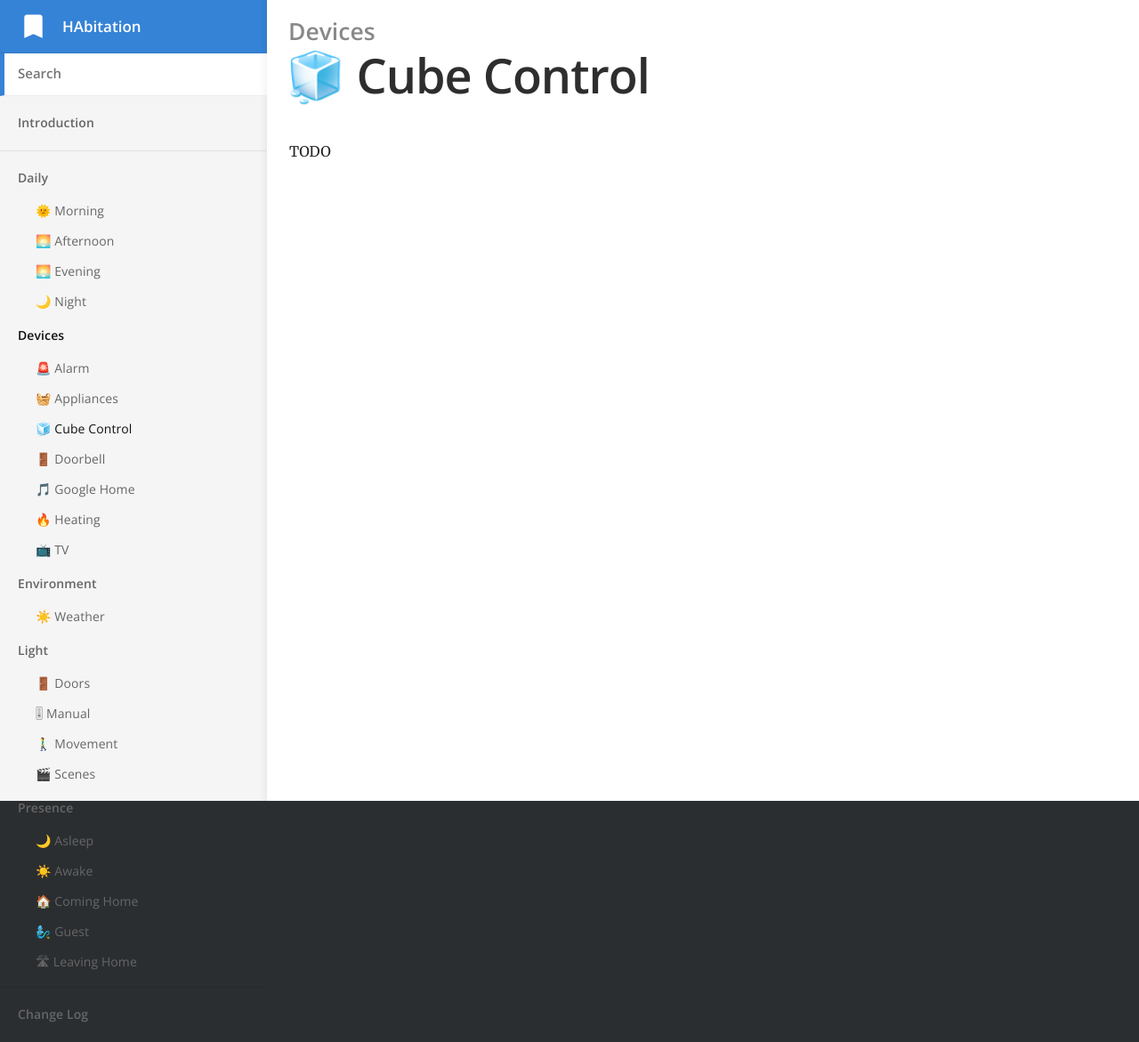
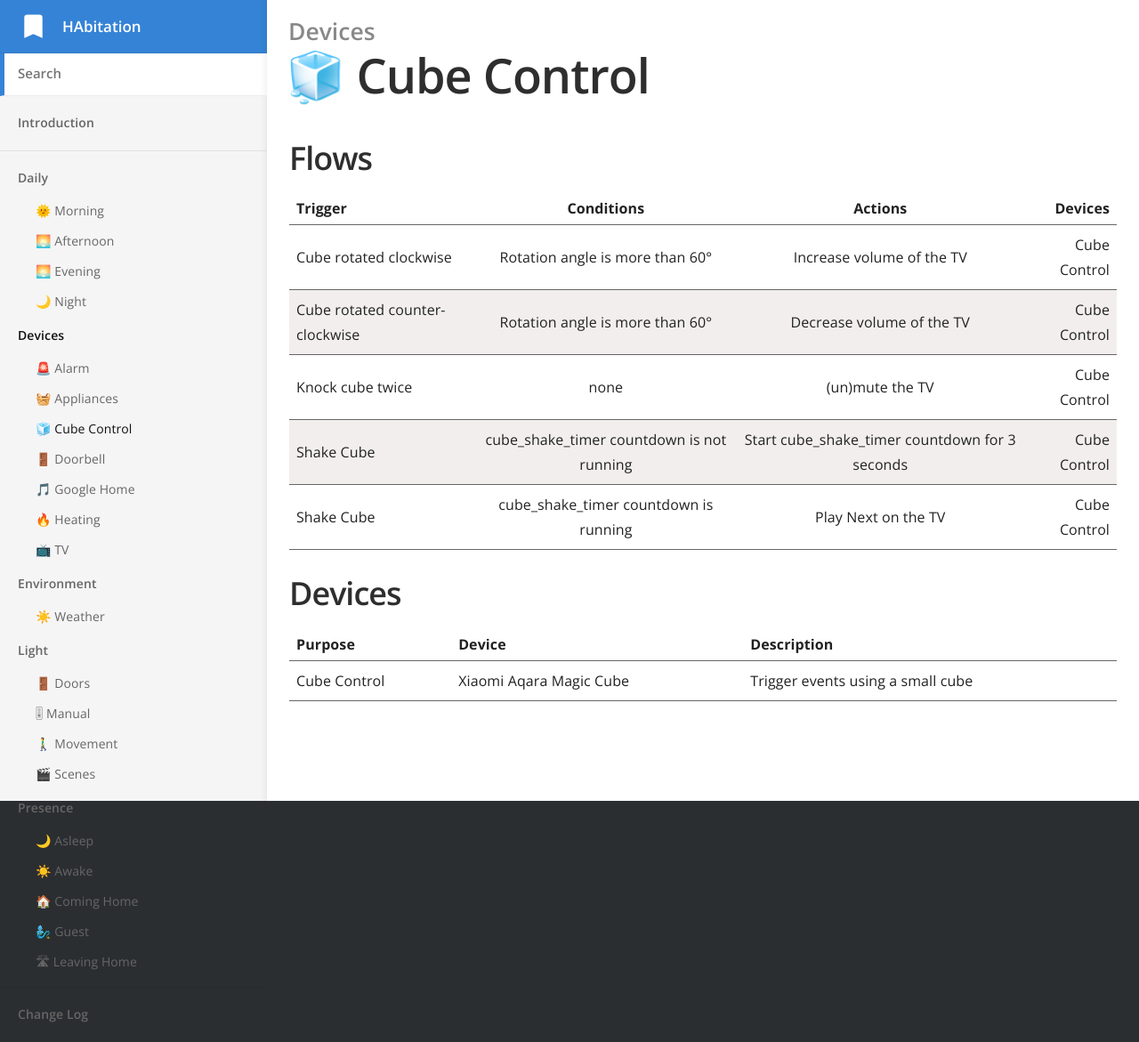
Before and after one commit to HAbitation/habitation.github.io, a Jekyll site: the page built from _docs/devices/cubecontrol.md, in a window 1280 px wide. Shown: the whole page at 89% size. Built offline with Jekyll 4.4.1, drawn with Linux system fonts in a browser that asks for light colours.

Commit message:
Adding new pages

```diff
--- a/_docs/devices/cubecontrol.md
+++ b/_docs/devices/cubecontrol.md
@@ -4,4 +4,18 @@ category: Devices
 order: 1
 ---
 
-TODO
+## Flows
+
+| Trigger       | Conditions    | Actions | Devices |
+|:------------- |:-------------:|:-------:| ------: |
+| Cube rotated clockwise | Rotation angle is more than 60° | Increase volume of the TV | Cube Control |
+| Cube rotated counter-clockwise | Rotation angle is more than 60° | Decrease volume of the TV | Cube Control |
+| Knock cube twice | none | (un)mute the TV | Cube Control |
+| Shake Cube | cube_shake_timer countdown is not running | Start cube_shake_timer countdown for 3 seconds | Cube Control |
+| Shake Cube | cube_shake_timer countdown is running | Play Next on the TV | Cube Control |
+
+## Devices
+
+| Purpose | Device | Description |
+|:------- | :----- | :---------- |
+| Cube Control | Xiaomi Aqara Magic Cube | Trigger events using a small cube |
```
Also changed, not shown: _docs/devices/alarm.md (+4 -6 lines), _docs/devices/appliances.md (+14 -1 lines).
